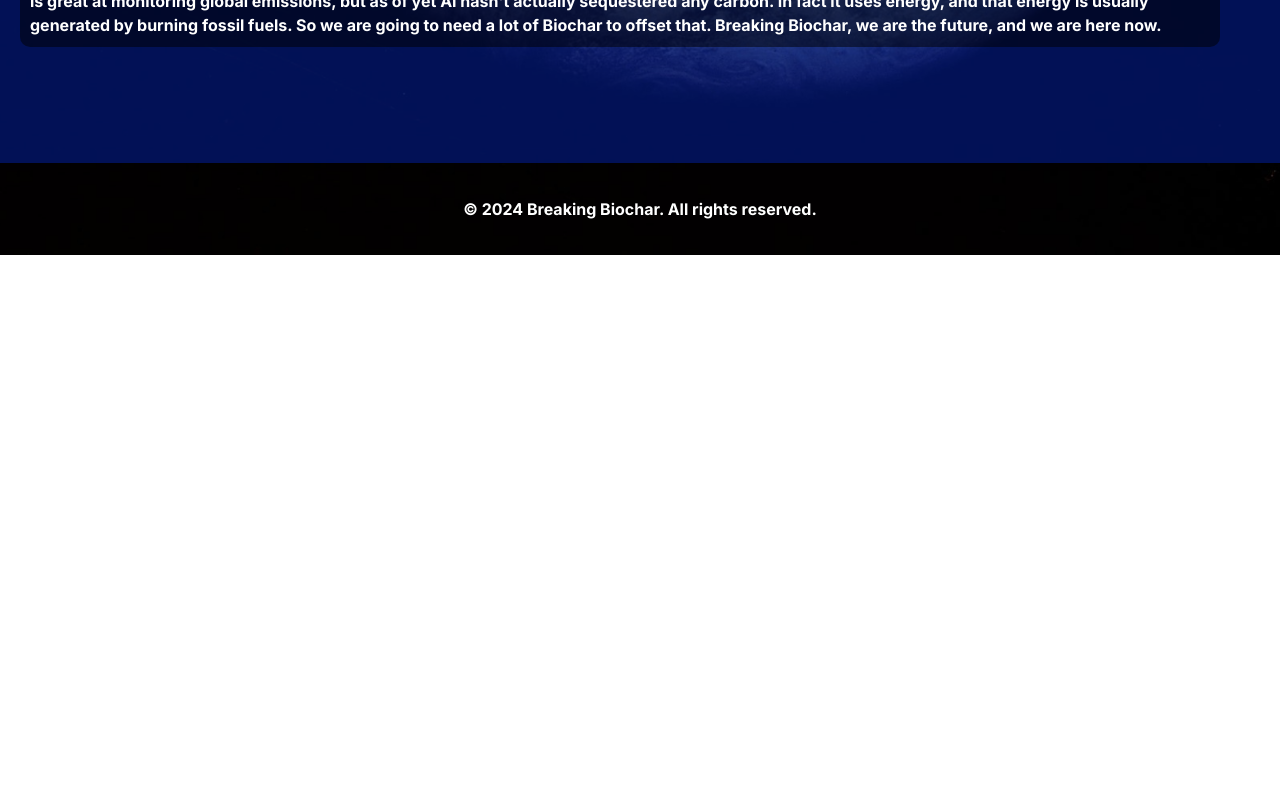
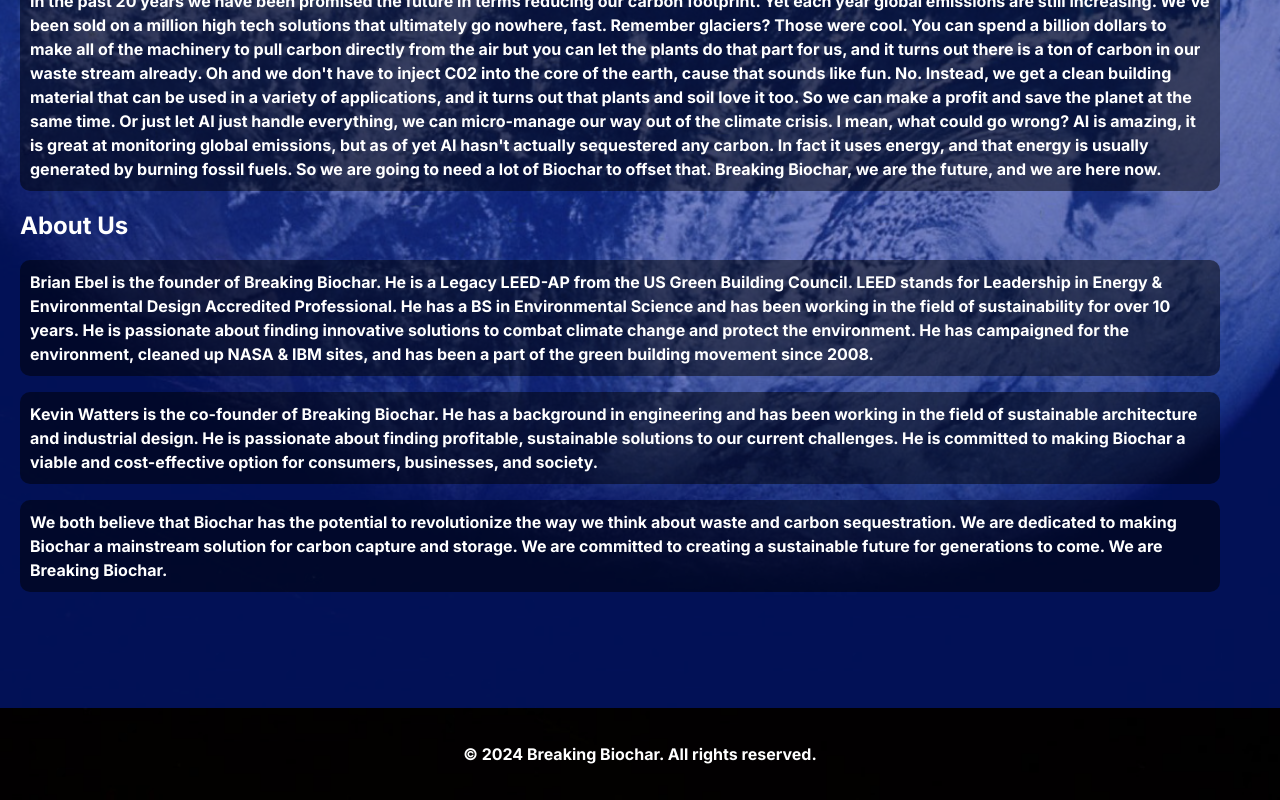
Before and after one commit to bcebel/BreakingBiochar, a React (Create React App) app: page / in a window 1280 px wide. Shown: the part 1170-1970 px from the top of the page. Before the commit the page ends 1425 px from the top, so only its background shows below. Built offline with nearby package versions, Linux system fonts and the light colour scheme.

Commit message:
verbiage

```diff
--- a/src/App.js
+++ b/src/App.js
@@ -22,21 +22,32 @@
             make Biochar from all of that waste and put it back into soils and
             green building materials. We are the future, and we are here now.
           </p>
-
           <h2>Approach</h2>
           <p>
             Biochar hacks the carbon cycle, turning waste into a resource. We
             handle the "Storage" part of Carbon Capture and Storage. Biochar
             lets the trees and plants do the "Carbon Capture" for us! Biochar is
             generated by heating organic matter in a low-oxygen environment, a
-            process known as pyrolysis. We would focus on VOLUME. Diverting as
-            much carbon waste into solid carbon as we can. From there we would
-            calculate our carbon credits and sell them on Puro.Earth and other
-            marketplaces. We would also generate products from the biochar
-            generated, from soil ammendments to green building materials such as
-            carbonized cement.
+            process known as pyrolysis. We would focus on VOLUME to start by
+            diverting as much carbon waste into solid carbon as we can. We will
+            source carbon from the City of Austin TX using public and private
+            sources for materials. We can help reduce landfill volume and help
+            clean up the wastestream locally. We will sell our carbon credits on
+            Puro.Earth and other marketplaces. We would also generate products
+            from the biochar generated, from soil ammendments to green building
+            materials such as carbonized cement. Cement is the number one
+            product used by humans on the planet and it turns out that carbon
+            can make it stronger and lighter. Biochar production also has the
+            incredible benefit of being able to generate green fuels packed with
+            hydrogen. As we gain efficiency we will bring in more equipment to
+            divert gasses from production to create green fuels and green energy
+            produced on site. While we are doing all of that we would continue
+            to research best practices and look into scaling our operation
+            across the USA. Every town can do this and we can help them get
+            started. We would also look into creating a United States biochar
+            standard and creating our own marketplace for credits and green
+            products.
           </p>
-
           <h2>Benefits</h2>
           <p>
             Carbon has thousands of industrial uses, from cement production,
@@ -48,7 +59,6 @@
             increase crop yields, and sequester carbon dioxide from the
             atmosphere.
           </p>
-
           <h2>Costs</h2>
           <p>
             The cost of producing Biochar is relatively low compared to other
@@ -61,7 +71,6 @@
             credits and other products generated from Biochar can help offset
             the initial investment.
           </p>
-
           <h2>Competition</h2>
           <p>
             In the past 20 years we have been promised the future in terms
@@ -69,19 +78,47 @@
             still increasing. We've been sold on a million high tech solutions
             that ultimately go nowhere, fast. Remember glaciers? Those were
             cool. You can spend a billion dollars to make all of the machinery
-            to pull carbon directly form the air but you can let the plants do
+            to pull carbon directly from the air but you can let the plants do
             that part for us, and it turns out there is a ton of carbon in our
             waste stream already. Oh and we don't have to inject C02 into the
             core of the earth, cause that sounds like fun. No. Instead, we get a
             clean building material that can be used in a variety of
             applications, and it turns out that plants and soil love it too. So
-            we can make a profit and save the planet at the same time.  Or just let AI just handle
-            everything, we can micro-manage our way out of the climate crisis. I
-            mean, what could go wrong?  AI is amazing, it is great at monitoring
-            global emissions, but as of yet AI hasn't actually sequestered any
-            carbon. In fact it uses energy, and that energy is usually generated
-            by burning fossil fuels. So we are going to need a lot of Biochar to
-            offset that. Breaking Biochar, we are the future, and we are here now.
+            we can make a profit and save the planet at the same time. Or just
+            let AI just handle everything, we can micro-manage our way out of
+            the climate crisis. I mean, what could go wrong? AI is amazing, it
+            is great at monitoring global emissions, but as of yet AI hasn't
+            actually sequestered any carbon. In fact it uses energy, and that
+            energy is usually generated by burning fossil fuels. So we are going
+            to need a lot of Biochar to offset that. Breaking Biochar, we are
+            the future, and we are here now.
+          </p>
+          <h2>About Us</h2>
+          <p>
+            Brian Ebel is the founder of Breaking Biochar. He is a Legacy
+            LEED-AP from the US Green Building Council. LEED stands for
+            Leadership in Energy & Environmental Design Accredited Professional.
+            He has a BS in Environmental Science and has been working in the
+            field of sustainability for over 10 years. He is passionate about
+            finding innovative solutions to combat climate change and protect
+            the environment. He has campaigned for the environment, cleaned up
+            NASA & IBM sites, and has been a part of the green building movement
+            since 2008.
+          </p>{" "}
+          <p>
+            Kevin Watters is the co-founder of Breaking Biochar. He has a
+            background in engineering and has been working in the field of
+            sustainable architecture and industrial design. He is passionate
+            about finding profitable, sustainable solutions to our current
+            challenges. He is committed to making Biochar a viable and
+            cost-effective option for consumers, businesses, and society.{" "}
+          </p>
+          <p>
+            We both believe that Biochar has the potential to revolutionize the
+            way we think about waste and carbon sequestration. We are dedicated
+            to making Biochar a mainstream solution for carbon capture and
+            storage. We are committed to creating a sustainable future for
+            generations to come. We are Breaking Biochar.
           </p>
         </section>
         {/* Add more sections as needed */}
```
